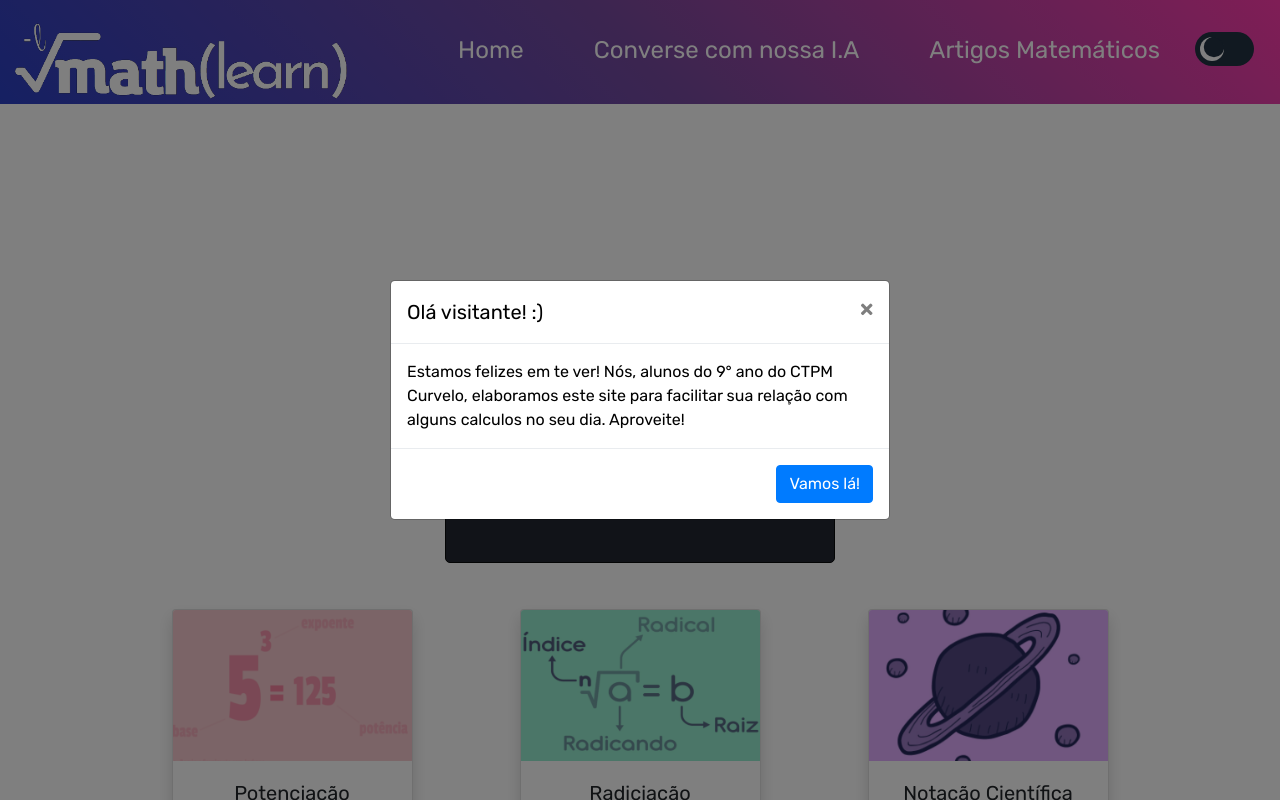
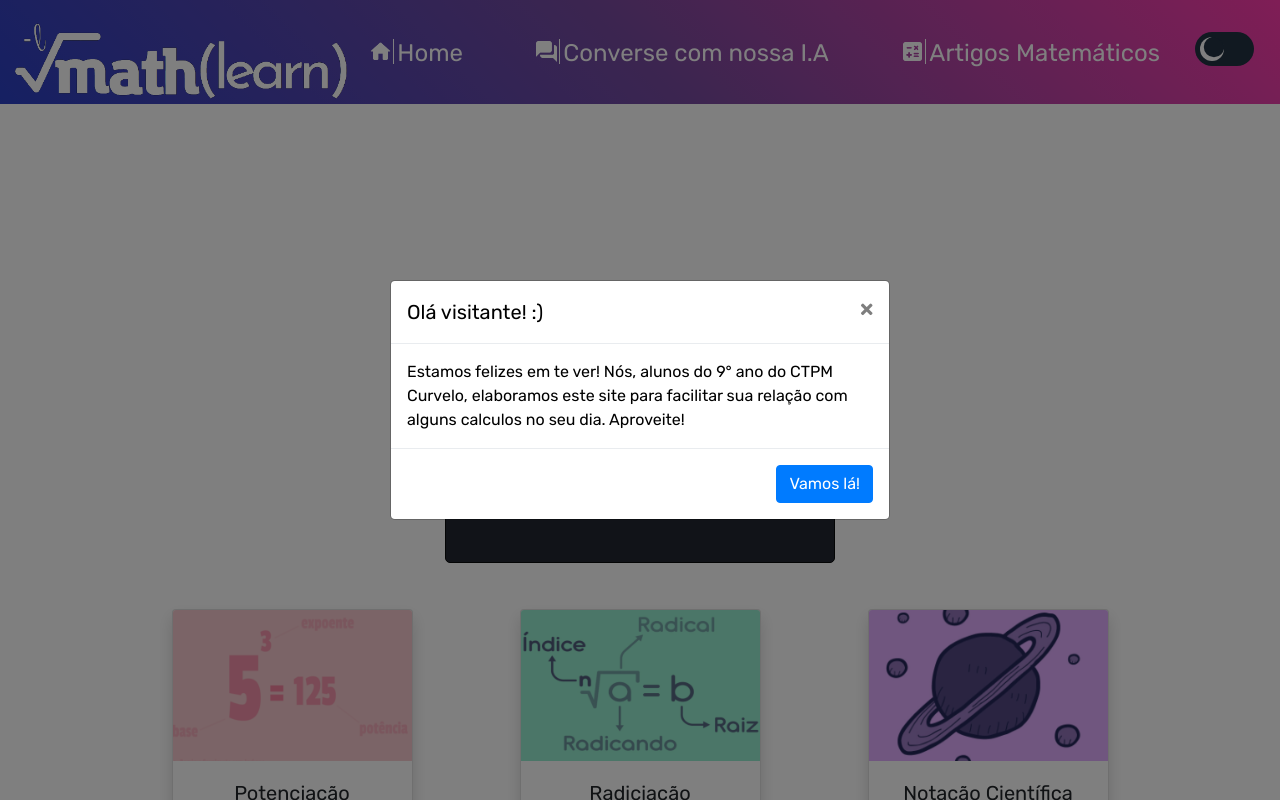
Before and after one commit to guiaraujoreal/calculapramim, a PHP site: page /php/pages/index2.php in a window 1280 px wide. Run offline with PHP 8.4, Linux system fonts and the light colour scheme; some libraries are stand-ins or nearby versions.

Commit message:
add icons menu

```diff
--- a/php/includes/cabecalho.php
+++ b/php/includes/cabecalho.php
@@ -13,9 +13,9 @@
             </div>
         <nav class="nav" id="nav">
             <ul>
-                <li><a class="item_menu_shot" href="../pages/index.php">Home</a></li>
-                <li><a class="item_menu_shot" href="../pages/bot.php">Converse com nossa I.A</a></li>
-                <li><a class="item_menu_shot" href="../pages/art-mat.php">Artigos Matemáticos</a></li>
+                <li><a class="item_menu_shot" href="../pages/index.php"><span class="txt_menu">Home</span><img class="icons_menu_shot" src="../../imgs/home_icon.png"></a></li>
+                <li><a class="item_menu_shot" href="../pages/bot.php"><span class="txt_menu">Converse com nossa I.A</span><img class="icons_menu_shot" src="../../imgs/ia_icon.png"></a></li>
+                <li><a class="item_menu_shot" href="../pages/art-mat.php"><span class="txt_menu">Artigos Matemáticos</span><img class="icons_menu_shot" src="../../imgs/artmat_icon.png"></a></li>
                 <li><label class="switch">
                     <input type="checkbox" onclick="alternarTema()" id="themeCheckbox">
                     <span class="slider"></span>
@@ -30,9 +30,9 @@
         </div>
         <nav class="nav02">
           <ul>
-              <li><a class="item_menu" href="../pages/index.php">Home</a></li>
-              <li><a class="item_menu" href="../pages/bot.php">Converse com nossa I.A</a></li>
-              <li><a class="item_menu" href="../pages/art-mat.php">Artigos Matemáticos</a></li>
+              <li><a class="item_menu" href="../pages/index.php"><img class="icons_menu" src="../../imgs/home_icon.png"><span class="txt_menu">Home</span></a></li>
+              <li><a class="item_menu" href="../pages/bot.php"><img class="icons_menu" src="../../imgs/ia_icon.png"><span class="txt_menu">Converse com nossa I.A</span></a></li>
+              <li><a class="item_menu" href="../pages/art-mat.php"><img class="icons_menu" src="../../imgs/artmat_icon.png"><span class="txt_menu">Artigos Matemáticos</span></a></li>
               <li><label class="switch">
                     <input type="checkbox" onclick="alternarTema()" id="themeCheckbox">
                     <span class="slider"></span>
--- a/php/pages/index.php
+++ b/php/pages/index.php
@@ -38,7 +38,7 @@
 
   <main>
     <section id="sec01">
-      <div id="myCarousel" class="carousel slide" data-bs-ride="carousel">
+      <div id="myCarousel" class="carousel slide carousel-fade" data-bs-ride="carousel">
         <div class="carousel-indicators">
           <button type="button" data-bs-target="#myCarousel" data-bs-slide-to="0" class="active" aria-current="true" aria-label="Slide 1"></button>
           <button type="button" data-bs-target="#myCarousel" data-bs-slide-to="1" aria-label="Slide 2"></button>
--- a/style/cabecalho-rodape.css
+++ b/style/cabecalho-rodape.css
@@ -29,6 +29,17 @@ background-image: linear-gradient(225deg, #FF3CAC 0%, #784BA0 50%, #2b40c5 100%)
 }
 .c.ol{
   border: solid yellow 2px;
+}
+.icons_menu{
+  height: auto;
+  width: 1.1em;
+  border-right: 1px solid white;
+  margin-left: 1px;
+}
+.icons_menu_shot{
+  height: auto;
+  width: 1.2em;
+  margin-left: 5px;
 }
 #logo{
   width: 25rem;
@@ -252,6 +263,11 @@ background-image: linear-gradient(225deg, #FF3CAC 0%, #784BA0 50%, #2b40c5 100%)
   display: inline-block;
   margin: 0 35px;
 }
+.txt_menu{
+  position: relative;
+  top: 3px;
+  margin-left: 3px;
+}
 .item_menu:hover{
   color: yellow;
 }
@@ -370,6 +386,14 @@ footer{
 .text_link a:hover{
   color: white;
 }
+/*Cor o "Select" do site*/
+::selection {
+  background: #32c18f; color: #fff;
+}
+
+::-moz-selection {
+  background: #32c18f; color: #fff;
+}
 
 /* Media Query #logo #logo_footer */
 @media (min-height: 931px){
```
Also changed, not shown: imgs/artmat_icon.png (added), imgs/home_icon.png (added), imgs/ia_icon.png (added).
